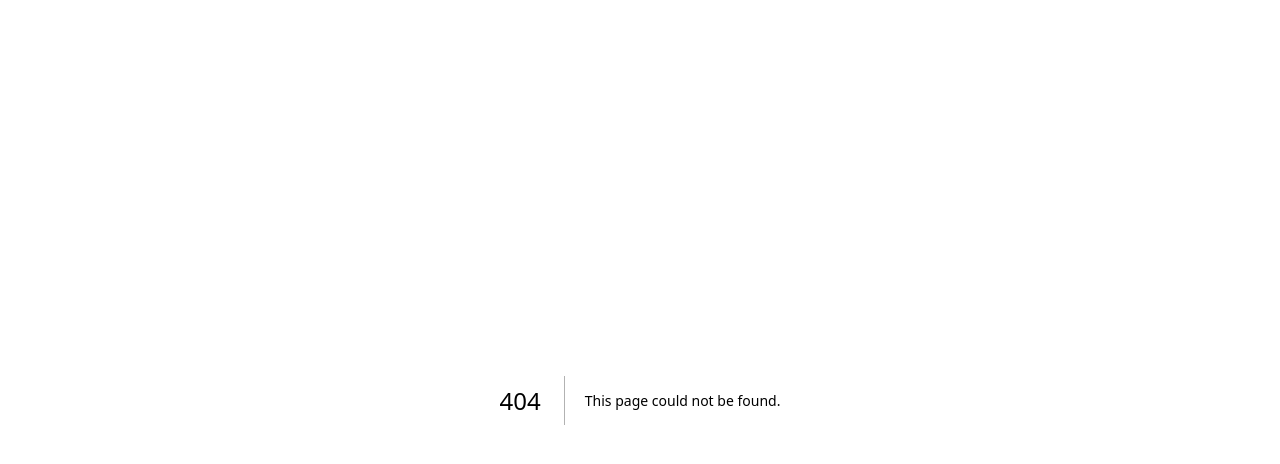
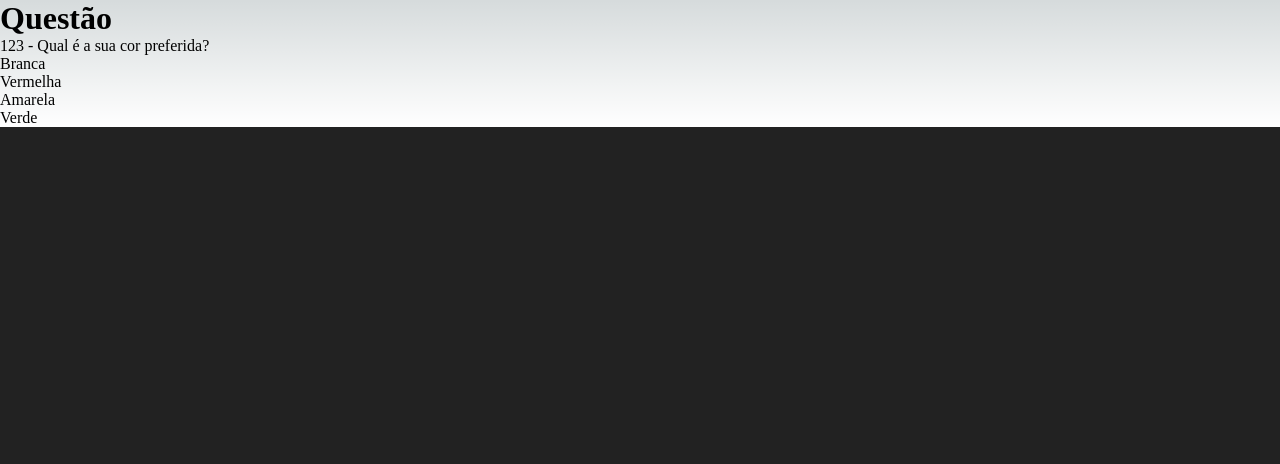
Before and after one commit to luucasor/nextbasico, a Next.js app: page /questao in a window 1280 px wide. Before the commit this address had no page. Shown: the top 464 px of the page. Built offline with nearby package versions, Linux system fonts and the light colour scheme.

Commit message:
Exemplo2 uso de API

```diff
--- /dev/null
+++ b/src/pages/api/questao/[id].js
@@ -0,0 +1,18 @@
+export default function questao(req, res) {
+    if(req.method === "GET") {
+        get(req, res)
+    } else {
+        res.status(405).send()
+    }
+}
+
+function get(req, res) {
+    const id = req.query.id
+    res.status(200).json({
+        id,
+        enunciado: 'Qual é a sua cor preferida?',
+        respostas: [
+            'Branca', 'Vermelha', 'Amarela', 'Verde'
+        ]
+    })
+}
--- /dev/null
+++ b/src/pages/questao.jsx
@@ -0,0 +1,31 @@
+import { useEffect, useState } from "react"
+
+export default function questao() {
+    const [questao, setQuestao] = useState(null)
+
+    useEffect(() => {
+        fetch('http://localhost:3000/api/questao/123')
+            .then(resp => resp.json())
+            .then(setQuestao)
+    }, [])
+
+    function renderizarRespostas() {
+        if(questao) {
+            return questao.respostas.map((resp, i) => {
+                return <li key={i}>{resp}</li>
+            })
+        }
+        return false
+    }
+    return (
+        <div>
+            <h1>Questão</h1>
+            <div>
+                <span>{questao?.id} - {questao?.enunciado}</span>
+                <ul>
+                    {renderizarRespostas()}
+                </ul>
+            </div>
+        </div>
+    )
+}
```
